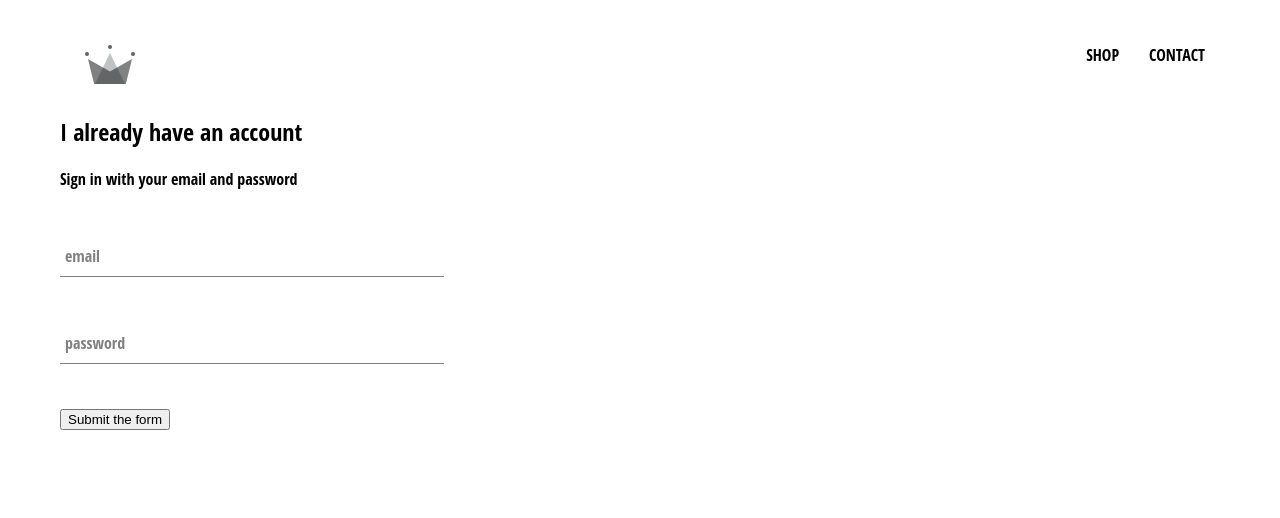
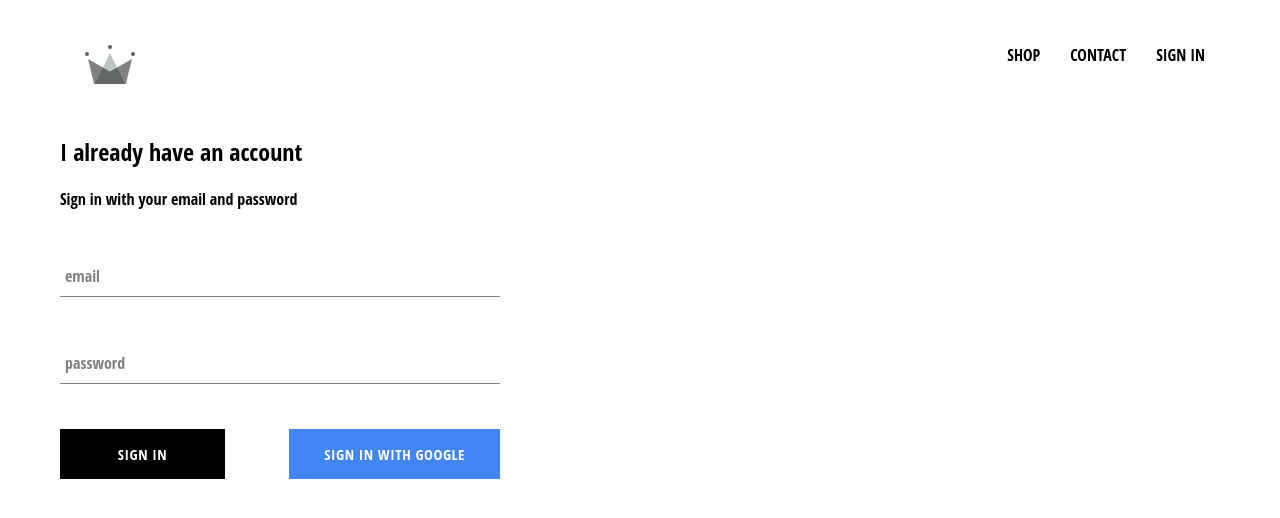
Before and after one commit to shaneom/crwn-clother, a React (Create React App) app: page /signin in a window 1280 px wide. Shown: the top 518 px of the page. Built offline with nearby package versions, Linux system fonts and the light colour scheme; no server answers.

Commit message:
Added firebase and sign in

```diff
--- a/package.json
+++ b/package.json
@@ -6,6 +6,7 @@
     "@testing-library/jest-dom": "^4.2.4",
     "@testing-library/react": "^9.5.0",
     "@testing-library/user-event": "^7.2.1",
+    "firebase": "^7.14.1",
     "node-sass": "^4.13.1",
     "react": "^16.13.1",
     "react-dom": "^16.13.1",
--- a/src/App.css
+++ b/src/App.css
@@ -7,3 +7,7 @@
     text-decoration: none;
     color: black;
 }
+
+* {
+    box-sizing: border-box;
+}
--- a/src/App.js
+++ b/src/App.js
@@ -5,13 +5,37 @@
 
 import HomePage from './pages/homepage/homepage';
 import ShopPage from './pages/shop/shop';
-import SignInAndSignUp from './pages/sign-in-and-sign-up/sign-in-and-sign-up'
-import Header from './components/header/header'
+import SignInAndSignUp from './pages/sign-in-and-sign-up/sign-in-and-sign-up';
+import Header from './components/header/header';
+import { auth } from './firebase/firebase.utils';
 
-function App() {
+class App extends React.Component {
+    constructor() {
+        super();
+
+        this.state = {
+            currentUser: null,
+        };
+    }
+
+    unsubscribeFromAuth = null;
+
+    componentDidMount() {
+        this.unsubscribeFromAuth = auth.onAuthStateChanged((user) => {
+            this.setState({ currentUser: user });
+
+            console.log(user);
+        });
+    }
+
+    componentWillUnmount() {
+        this.unsubscribeFromAuth();
+    }
+
+    render() {
         return (
             <div>
-            <Header />
+                <Header currentUser={this.state.currentUser} />
                 <Switch>
                     <Route exact path="/" component={HomePage} />
                     <Route path="/shop" component={ShopPage} />
@@ -20,5 +44,6 @@
             </div>
         );
     }
+}
 
 export default App;
--- /dev/null
+++ b/src/components/custom-button/custom-button.jsx
@@ -0,0 +1,14 @@
+import React from 'react';
+
+import './custom-button.scss';
+
+const CustomButton = ({ children, isGoogleSignIn, ...otherProps }) => (
+    <button
+        className={`${isGoogleSignIn ? 'google-sign-in' : ''} custom-button`}
+        {...otherProps}
+    >
+        {children}
+    </button>
+);
+
+export default CustomButton;
--- /dev/null
+++ b/src/components/custom-button/custom-button.scss
@@ -0,0 +1,32 @@
+.custom-button {
+    min-width: 165px;
+    width: auto;
+    height: 50px;
+    letter-spacing: 0.5px;
+    line-height: 50px;
+    padding: 0 35px 0 35px;
+    font-size: 15px;
+    background-color: black;
+    color: white;
+    text-transform: uppercase;
+    font-family: 'Open Sans Condensed';
+    font-weight: bolder;
+    border: none;
+    cursor: pointer;
+
+    &:hover {
+        background-color: white;
+        color: black;
+        border: 1px solid black;
+    }
+
+    &.google-sign-in {
+        background-color: #4285f4;
+        color: white;
+
+        &:hover {
+            background-color: #357ae8;
+            border: none;
+        }
+    }
+}
--- a/src/components/header/header.jsx
+++ b/src/components/header/header.jsx
@@ -1,11 +1,13 @@
-import React from 'react'
-import { Link } from 'react-router-dom'
+import React from 'react';
+import { Link } from 'react-router-dom';
 
-import { ReactComponent as Logo } from '../../assets/crown.svg'
+import { auth } from '../../firebase/firebase.utils';
 
-import './header.scss'
+import { ReactComponent as Logo } from '../../assets/crown.svg';
 
-const Header = () => (
+import './header.scss';
+
+const Header = ({ currentUser }) => (
     <div className="header">
         <Link className="logo-container" to="/">
             <Logo className="logo" />
@@ -17,8 +19,22 @@
             <Link className="option" to="/shop">
                 CONTACT
             </Link>
+            {currentUser ? (
+                <div
+                    className="option"
+                    onClick={() => {
+                        auth.signOut();
+                    }}
+                >
+                    SIGN OUT
+                </div>
+            ) : (
+                <Link className="option" to="/signin">
+                    SIGN IN
+                </Link>
+            )}
         </div>
     </div>
-)
+);
 
 export default Header;
--- a/src/components/header/header.scss
+++ b/src/components/header/header.scss
@@ -20,6 +20,7 @@
 
         .option {
             padding: 10px 15px;
+            cursor: pointer;
         }
     }
 }
--- a/src/components/sign-in/sign-in.jsx
+++ b/src/components/sign-in/sign-in.jsx
@@ -1,8 +1,11 @@
-import React from 'react'
+import React from 'react';
 
-import FormInput from '../../components/form-input/form-input'
+import FormInput from '../../components/form-input/form-input';
+import CustomButton from '../../components/custom-button/custom-button';
 
-import './sign-in.scss'
+import { signInWithGoogle } from '../../firebase/firebase.utils';
+
+import './sign-in.scss';
 
 class SignIn extends React.Component {
     constructor(props) {
@@ -10,25 +13,25 @@
 
         this.state = {
             email: '',
-            password: ''
-        }
+            password: '',
+        };
     }
 
     HandleSubmit = (event) => {
         event.preventDefault();
 
-        this.setState({ email: '', password: '' })
-    }
+        this.setState({ email: '', password: '' });
+    };
 
     HandleChange = (event) => {
         const { value, name } = event.target;
 
-        this.setState({ [name]: value })
-    }
+        this.setState({ [name]: value });
+    };
 
     render() {
         return (
-            <div className='sign-in'>
+            <div className="sign-in">
                 <h2>I already have an account</h2>
                 <span>Sign in with your email and password</span>
 
@@ -37,22 +40,28 @@
                         name="email"
                         type="email"
                         value={this.state.email}
-                        HandleChange={this.HandleChange}
+                        handleChange={this.HandleChange}
                         label="email"
-                        required />
+                        required
+                    />
                     <FormInput
                         name="password"
                         type="password"
                         value={this.state.password}
-                        HandleChange={this.HandleChange}
+                        handleChange={this.HandleChange}
                         label="password"
-                        required />
-
-                    <input type="submit" value="Submit the form" />
+                        required
+                    />
+                    <div className="buttons ">
+                        <CustomButton type="submit">Sign In</CustomButton>
+                        <CustomButton onClick={signInWithGoogle} isGoogleSignIn>
+                            Sign In with Google
+                        </CustomButton>
+                    </div>
                 </form>
             </div>
-        )
+        );
     }
 }
 
-export default SignIn
+export default SignIn;
--- a/src/components/sign-in/sign-in.scss
+++ b/src/components/sign-in/sign-in.scss
@@ -1,3 +1,14 @@
 .sign-in {
-    width: 30vw;
+    width: 440px;
+    display: flex;
+    flex-direction: column;
+
+    .title {
+        margin: 10px 0;
+    }
+
+    .buttons {
+        display: flex;
+        justify-content: space-between;
+    }
 }
--- /dev/null
+++ b/src/firebase/firebase.utils.js
@@ -0,0 +1,25 @@
+import firebase from 'firebase/app';
+import 'firebase/firestore';
+import 'firebase/auth';
+
+const config = {
+    apiKey: 'AIzaSyD-EVCk9siGSxdKnndyL4eV-U5bMCFNlVs',
+    authDomain: 'shaneom-crwn-db.firebaseapp.com',
+    databaseURL: 'https://shaneom-crwn-db.firebaseio.com',
+    projectId: 'shaneom-crwn-db',
+    storageBucket: 'shaneom-crwn-db.appspot.com',
+    messagingSenderId: '821451851157',
+    appId: '1:821451851157:web:65f69b0416d780e3a9a29c',
+    measurementId: 'G-LG1GBR66QB',
+};
+
+firebase.initializeApp(config);
+
+export const auth = firebase.auth();
+export const firestore = firebase.firestore();
+
+const provider = new firebase.auth.GoogleAuthProvider();
+provider.setCustomParameters({ prompt: 'select_account' });
+export const signInWithGoogle = () => auth.signInWithPopup(provider);
+
+export default firebase;
```
Also changed, not shown: 1 other file (tests, documents, lock files or other folders). Lines whose indentation alone changed are shown as unchanged.
